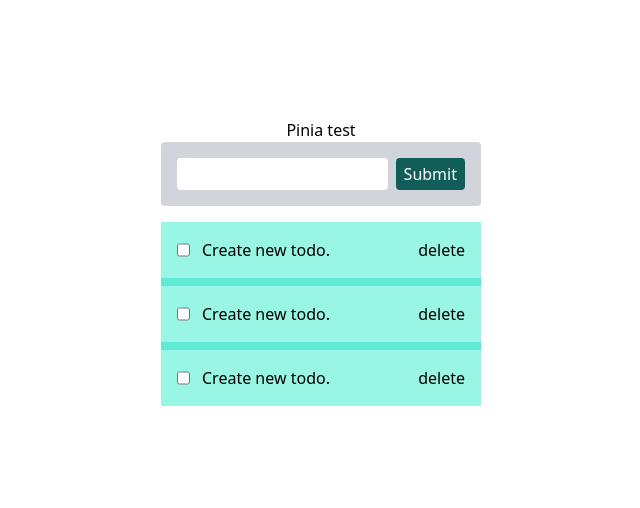
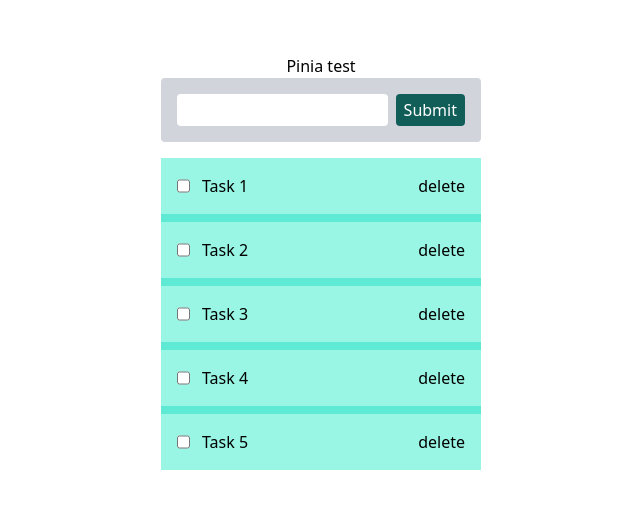
Before and after one commit to mahmudulhsn/pinia-experiment, a Vue app: page / in a window 1280 px wide. Shown: the part 138-646 px from the top of the page, without its empty margins (319-959 px from the left). Built offline with nearby package versions, Linux system fonts and the light colour scheme.

Commit message:
feat: implement todo store

```diff
--- a/src/components/CreateTodo.vue
+++ b/src/components/CreateTodo.vue
@@ -1,3 +1,5 @@
+<script setup lang="ts"></script>
+
 <template>
   <form class="flex gap-2 justify-between items-center">
     <input type="text" class="w-[80%] px-2 py-1 rounded" />
--- a/src/components/SingleTodo.vue
+++ b/src/components/SingleTodo.vue
@@ -1,8 +1,12 @@
+<script setup lang="ts">
+const props = defineProps(['task'])
+</script>
+
 <template>
   <div class="bg-teal-200 flex justify-between items-center py-4 px-4">
     <div class="flex gap-3">
       <input type="checkbox" />
-      <h3>Create new todo.</h3>
+      <h3>{{ props.task.title }}</h3>
     </div>
     <button>delete</button>
   </div>
--- a/src/components/TodoList.vue
+++ b/src/components/TodoList.vue
@@ -1,25 +1,14 @@
+<script setup lang="ts">
+import SingleTodo from '@/components/SingleTodo.vue'
+import { useTasks } from '@/stores/Task'
+
+const { tasks } = useTasks()
+</script>
+
 <template>
   <div class="flex flex-col gap-2 bg-teal-300">
-    <div class="bg-teal-200 flex justify-between items-center py-4 px-4">
-      <div class="flex gap-3">
-        <input type="checkbox" />
-        <h3>Create new todo.</h3>
-      </div>
-      <button>delete</button>
-    </div>
-    <div class="bg-teal-200 flex justify-between items-center py-4 px-4">
-      <div class="flex gap-3">
-        <input type="checkbox" />
-        <h3>Create new todo.</h3>
-      </div>
-      <button>delete</button>
-    </div>
-    <div class="bg-teal-200 flex justify-between items-center py-4 px-4">
-      <div class="flex gap-3">
-        <input type="checkbox" />
-        <h3>Create new todo.</h3>
-      </div>
-      <button>delete</button>
+    <div v-for="task in tasks" :key="task.id">
+      <SingleTodo :task="task" />
     </div>
   </div>
 </template>
--- /dev/null
+++ b/src/stores/Task.ts
@@ -0,0 +1,43 @@
+import { defineStore } from 'pinia'
+
+export type Task = {
+  id: number
+  title: string
+  status: string
+}
+
+export const useTasks = defineStore('tasks', {
+  state: () => ({
+    tasks: [
+      {
+        id: 1,
+        title: 'Task 1',
+        status: 'ON Going'
+      },
+      {
+        id: 2,
+        title: 'Task 2',
+        status: 'Completed'
+      },
+      {
+        id: 3,
+        title: 'Task 3',
+        status: 'Created'
+      },
+      {
+        id: 4,
+        title: 'Task 4',
+        status: 'ON Going'
+      },
+      {
+        id: 5,
+        title: 'Task 5',
+        status: 'Completed'
+      }
+    ] as Task[]
+  }),
+
+  getters: {},
+
+  actions: {}
+})
--- a/vite.config.ts
+++ b/vite.config.ts
@@ -1,5 +1,3 @@
-import { fileURLToPath, URL } from 'node:url'
-
 import { defineConfig } from 'vite'
 import vue from '@vitejs/plugin-vue'
 import vueJsx from '@vitejs/plugin-vue-jsx'
@@ -7,14 +5,10 @@
 
 // https://vitejs.dev/config/
 export default defineConfig({
-  plugins: [
-    vue(),
-    vueJsx(),
-    VueDevTools(),
-  ],
+  plugins: [vue(), vueJsx(), VueDevTools()],
   resolve: {
     alias: {
-      '@': fileURLToPath(new URL('./src', import.meta.url))
+      '@': '/src'
     }
   }
 })
--- /dev/null
+++ b/vue-shims.d.ts
@@ -0,0 +1,5 @@
+declare module '*.vue' {
+  import type { DefineComponent } from 'vue'
+  const component: DefineComponent<{}, {}, any>
+  export default component
+}
```
Also changed, not shown: tsconfig.json (+15 -11 lines).
